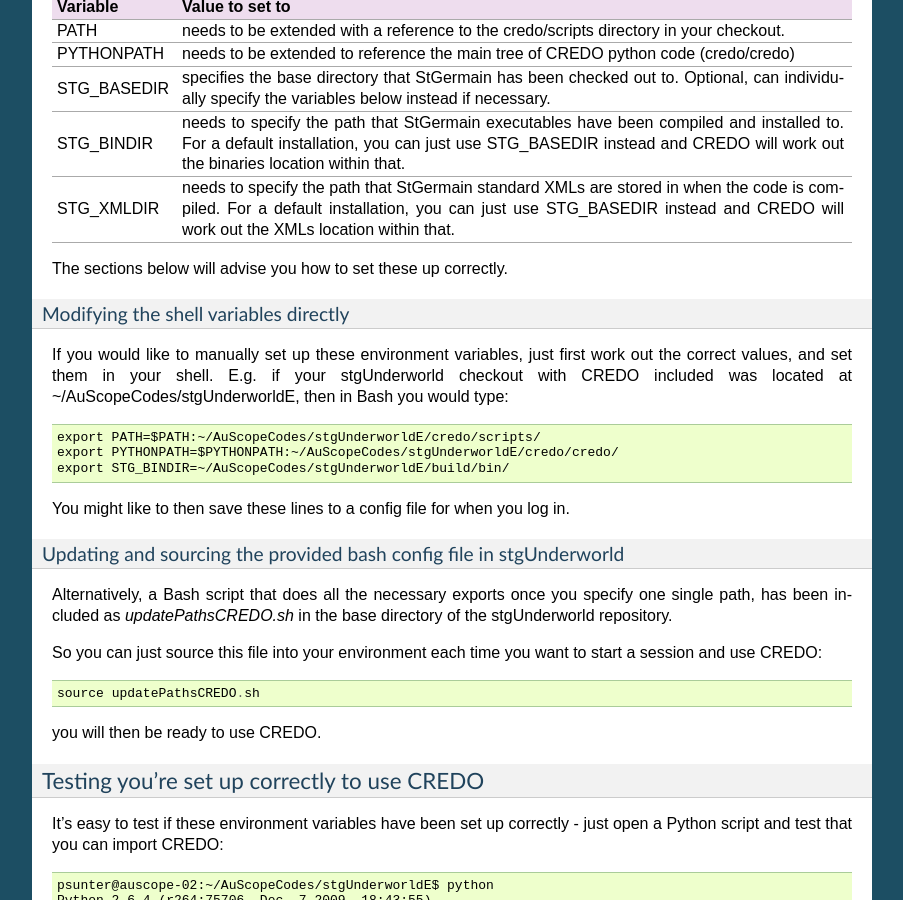
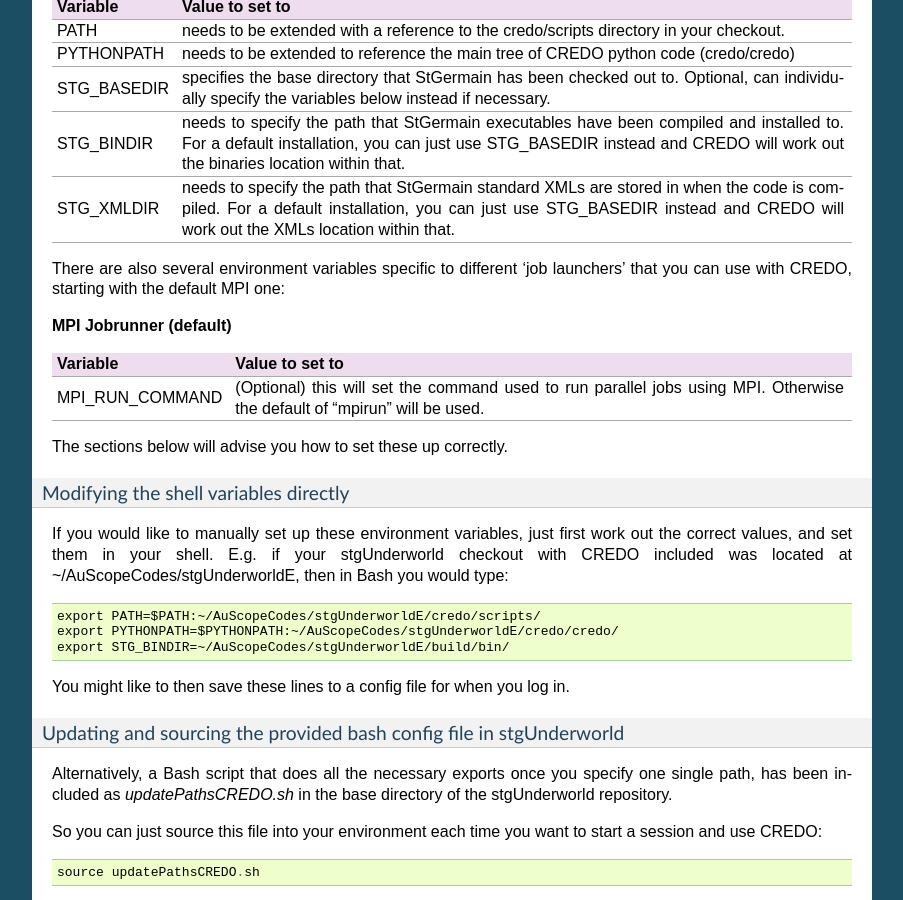
Before and after one commit to PatSunter/credo, a Sphinx documentation site: the page built from doc/credo-install.rst, in a window 1280 px wide and 900 px high, scrolled down 2091 px. Shown: the whole window, without its empty margins (198-1101 px from the left). Built offline with Sphinx 7.4.7, drawn with Linux system fonts in a browser that asks for light colours.

Commit message:
Adding a FAQ section to the docs, and improving docs on environment variables.
The FAQ contains answers so far on commonly reported issues when running CREDO.

```diff
--- a/doc/credo-install.rst
+++ b/doc/credo-install.rst
@@ -152,6 +152,19 @@ STG_XMLDIR  needs to specify the path that StGermain standard XMLs are stored
             and CREDO will work out the XMLs location within that.
 =========== ==================================================================
 
+There are also several environment variables specific to different 'job
+launchers' that you can use with CREDO, starting with the default MPI one:
+
+**MPI Jobrunner (default)**
+
+================== ===========================================================
+Variable           Value to set to
+================== ===========================================================
+MPI_RUN_COMMAND    (Optional) this will set the command used to run parallel
+                   jobs using MPI. Otherwise the default of "mpirun" will be
+                   used.
+================== ===========================================================
+
 The sections below will advise you how to set these up correctly.
 
 Modifying the shell variables directly
--- a/doc/index.rst
+++ b/doc/index.rst
@@ -29,6 +29,7 @@ Contents:
    credo-pythonlinks.rst
    credo-developer-notes.rst
    credo-whatsnew.rst
+   credo-faq.rst
    credo-glossary.rst
 
 Indices and tables
```
Also changed, not shown: doc/credo-faq.rst (added, +42 -0 lines).
